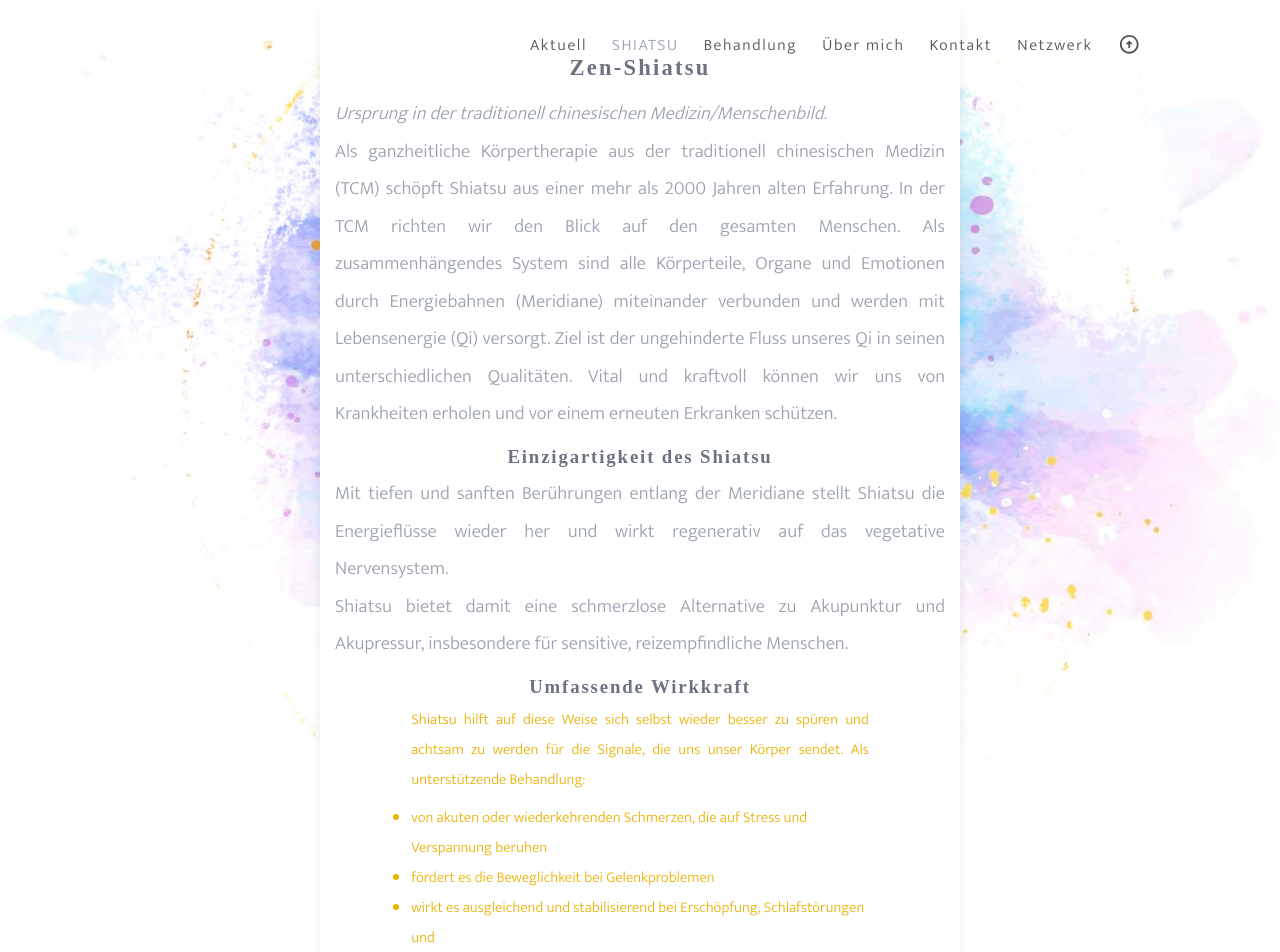
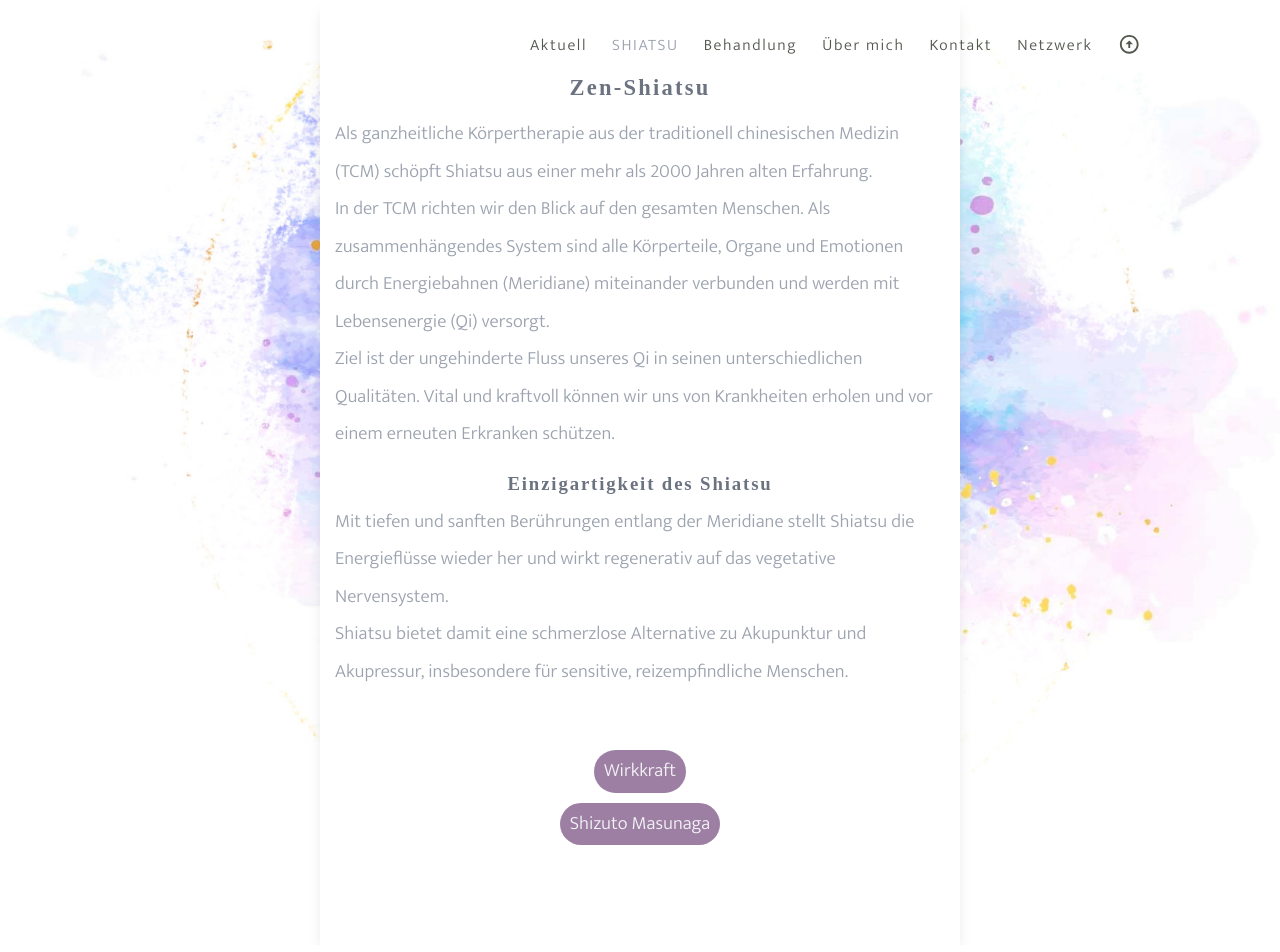
Before and after one commit to sophieAbraham/shiatsu-leipzig, a React (Vite) app: page /shiatsu in a window 1280 px wide. Shown: the top 952 px of the page. Built offline with nearby package versions, Linux system fonts and the light colour scheme; a web font is replaced by a local one.

Commit message:
+ modfied typography

```diff
--- a/src/pages/Home.jsx
+++ b/src/pages/Home.jsx
@@ -17,14 +17,14 @@ function Home() {
 
             <Link to="/aktuell">
                 <img
-                    title="Shiatsu Leipzig: Franziska Tansinne"
+                    title="Logo: Sascha Knorr"
                     src={Logo}
                     alt="Baumlogo Shiatsu Leipzig"
-                    className="mx-auto w-3/4 md:w-1/2 md:scale-75 rounded-full border-2 border-gray-300 shadow-xl -mt-40"
+                    className="mx-auto w-3/4 md:w-1/2 lg:scale-90 xl:scale-75 rounded-full border-2 border-gray-300 shadow-xl -mt-40"
                 />
             </Link>
 
-            <div>
+            <div className="mt-10 xl:-mt-10">
                 <h1 className={`${heading1}`}>Franziska Tansinne</h1>
                 <h2 className={`${heading2}`}>Shiatsu-Therapeutin <br /> Ganzheitliche Körpertherapie aus der TCM</h2>
             </div>
--- a/src/pages/Impressum.jsx
+++ b/src/pages/Impressum.jsx
@@ -13,7 +13,7 @@ function Impressum() {
             animate={{ width: '100%' }}
             exit={{ x: window.innerWidth, transition: { duration: 0.3 } }}
         >
-            <div className={`${impressumBox} pb-48 md:pb-20`}>
+            <div className={`${impressumBox}`}>
                 <h1 className={`${heading2box}`}>Impressum</h1>
 
                 <h2 className={`${heading3box}`}>Angaben gem&auml;&szlig; &sect; 5 TMG</h2>
--- a/src/pages/Kontakt.jsx
+++ b/src/pages/Kontakt.jsx
@@ -19,11 +19,10 @@ function Kontakt() {
         >
 
             <div className={`${contentBox}`}>
-                {/* <h2 className={`${heading2box}`}>Kontakt</h2> */}
 
                 <div className="w-full flex justify-center items-center">
                     <img src={Logo2} alt="Logo Shiatsu Leipzig"
-                        className="w-3/4 md:w-1/2 rounded-full mt-3 mb-3" />
+                        className="w-3/4 md:w-1/2 rounded-full mt-10 xl:mt-20 mb-3" />
                 </div>
 
                 <div>
--- a/src/pages/Shiatsu.jsx
+++ b/src/pages/Shiatsu.jsx
@@ -7,6 +7,7 @@ import { motion } from 'framer-motion';
 function Shiatsu() {
 
     let [boxOpen, setBoxOpen] = useState(true);
+    let [boxTwoOpen, setBoxTwoOpen] = useState(true);
 
     return (
 
@@ -21,12 +22,11 @@ function Shiatsu() {
                 <h2 className={`${heading2box}`}>Zen-Shiatsu</h2>
 
                 <p className={`${paragraph}`}>
-                    <i className=''>Ursprung in der traditionell chinesischen Medizin/Menschenbild.</i><br />
                     Als ganzheitliche Körpertherapie aus der traditionell chinesischen Medizin (TCM) schöpft Shiatsu
-                    aus einer mehr als 2000 Jahren alten Erfahrung.
+                    aus einer mehr als 2000 Jahren alten Erfahrung. <br />
                     In der TCM richten wir den Blick auf den gesamten Menschen. Als zusammenhängendes System sind
                     alle Körperteile, Organe und Emotionen durch Energiebahnen (Meridiane) miteinander verbunden und
-                    werden mit Lebensenergie (Qi) versorgt. Ziel ist der ungehinderte Fluss unseres Qi in
+                    werden mit Lebensenergie (Qi) versorgt. <br /> Ziel ist der ungehinderte Fluss unseres Qi in
                     seinen unterschiedlichen Qualitäten. Vital und kraftvoll können wir uns von Krankheiten
                     erholen und vor einem erneuten Erkranken schützen.
                 </p>
@@ -40,15 +40,24 @@ function Shiatsu() {
                     insbesondere für sensitive, reizempfindliche Menschen.
                 </p>
 
+                <div className="flex flex-col justify-center items-center mt-20">
+                    <button className={`${button} ${boxOpen ? '' : 'hidden'} ${boxTwoOpen ? '' : 'hidden'}`} onClick={() => setBoxOpen(!boxOpen)}>Wirkkraft</button>
+                    <button className={`${button} ${boxOpen ? '' : 'hidden'} ${boxTwoOpen ? '' : 'hidden'}`} onClick={() => setBoxTwoOpen(!boxTwoOpen)}> Shizuto Masunaga</button>
+                </div>
+
+
+
+                {/* entsprechende Boxen nach Buttonclick anzeigen lassen */}
+
                 {
-                    boxOpen ?
+                    !boxOpen ?
 
-                        <div className="w-[310px] md:w-3/4 mx-auto">
-                            <h3 className={`${heading3box}`}>Umfassende Wirkkraft</h3>
+                        <div className={`w-[310px] md:w-3/4 mx-auto`}>
+                            <h3 className={`${headingInfobox}`}>Umfassende Wirkkraft</h3>
 
                             <p className='text-2xl md:text-2xl text-yellow-500 text-justify leading-relaxed md:leading-loose'>
-                                Shiatsu hilft auf diese Weise sich selbst wieder besser zu
-                                spüren und achtsam zu werden für die Signale, die uns unser Körper sendet.
+                                Shiatsu hilft sich selbst wieder besser zu
+                                spüren und achtsam zu werden für die Signale, die uns unser Körper sendet. <br />
                                 Als unterstützende Behandlung:
                             </p>
 
@@ -61,12 +70,20 @@ function Shiatsu() {
                                 </li>
                             </ul>
 
-                            <button className={`${button}`} onClick={() => setBoxOpen(!boxOpen)}>Mehr Info</button>
+                            <button className={`${button}`} onClick={() => setBoxOpen(!boxOpen)}><HiArrowNarrowLeft /></button>
                         </div>
 
                         :
 
-                        <div className={`w-[310px] md:w-3/4 mx-auto mt-10 ${!boxOpen ? '' : 'hidden'}`}>
+                        <div className=""></div>
+
+                }
+
+
+                {
+                    !boxTwoOpen ?
+
+                        <div className={`w-[310px] md:w-3/4 mx-auto`}>
                             <h3 className={`${headingInfobox}`}>Masunagas Mitgefühl</h3>
                             <p className={`${pInfobox}`}>
                                 In der Tradition von Shizuto Masunaga findet die Behandlung in einer ruhigen,
@@ -78,8 +95,12 @@ function Shiatsu() {
                                 Erkunden und Behandeln zugleich.
                             </p>
 
-                            <button className={`${button}`} onClick={() => setBoxOpen(!boxOpen)}><HiArrowNarrowLeft /></button>
+                            <button className={`${button}`} onClick={() => setBoxTwoOpen(!boxTwoOpen)}><HiArrowNarrowLeft /></button>
                         </div>
+
+                        :
+
+                        <div className=""></div>
 
                 }
 
--- a/src/pages/UeberMich.jsx
+++ b/src/pages/UeberMich.jsx
@@ -25,7 +25,7 @@ function UeberMich() {
                 </div>
 
                 <p className={`${paragraph}`}>
-                    Leben heißt Wachstum ... im steten Wandel aus Licht und Dunkelheit, Aktivität und Ruhe,
+                    Leben heißt Wachstum - im steten Wandel aus Licht und Dunkelheit, Aktivität und Ruhe,
                     Entfaltung und Rückzug. Auch wir folgen diesen Rhythmen. Doch was ist, wenn wir aus dem
                     Gleichgewicht geraten? Wo und wie können wir uns wieder anbinden an unsere eigene Kraft?
                 </p>
--- a/src/services/styles.js
+++ b/src/services/styles.js
@@ -4,20 +4,20 @@ export const home = 'bg-white'
 export const notHome = 'bg-center bg-no-repeat bg-cover bg-logo-bg'
 
 // Content Box
-export const contentBox = 'container mx-auto bg-white -mt-5 p-6 w-full md:w-3/4 lg:w-1/2 min-h-screen flex-col justify-center items-center shadow-lg'
-export const blogBox = 'container mx-auto bg-slate-50 p-1 w-[365px] md:w-3/4 lg:w-1/2 h-fit flex-col justify-center items-center mt-20 shadow-lg rounded-md'
-export const impressumBox = 'container mx-auto bg-white p-6 w-full md:w-1/2 h-fit flex-col justify-center items-center shadow-md -mt-5'
+export const contentBox = 'container mx-auto bg-white -mt-5 p-6 pb-20 w-full md:w-3/4 lg:w-1/2 lg:pb-40 min-h-screen flex-col justify-center items-center shadow-lg'
+export const blogBox = 'container mx-auto bg-slate-50 p-1 w-[365px] md:w-3/4 lg:w-1/2 h-fit flex-col justify-center items-center mt-40 shadow-lg rounded-md'
+export const impressumBox = 'container mx-auto bg-white p-6 pb-52 md:pb-32 w-full md:w-1/2 h-fit flex-col justify-center items-center shadow-md -mt-5'
 export const uploadItemBox = 'container mx-auto bg-white p-6 w-full md:w-3/4 h-fit flex-col justify-center items-center mt-4'
 
 
 
 // Headings
-export const heading1 = "text-3xl lg:text-4xl md:text-3xl text-olivedunkel font-medium tracking-widest leading-relaxed mt-10 md:mt-0"
-export const heading2 = "text-2xl lg:text-3xl md:text-2xl text-olivedunkel font-medium tracking-widest leading-relaxed md:leading-normal mt-2"
+export const heading1 = "text-3xl lg:text-4xl md:text-3xl text-olivedunkel font-medium tracking-widest leading-relaxed"
+export const heading2 = "text-2xl lg:text-3xl md:text-2xl text-olivedunkel font-medium tracking-widest mt-2"
 
-export const heading2box = "font-Pinstripe text-3xl md:text-4xl text-gray-500 font-semibold tracking-widest mt-16 mb-6"
+export const heading2box = "font-Pinstripe text-3xl md:text-4xl text-gray-500 font-semibold tracking-widest mt-24 mb-6"
 export const heading2blog = "font-Pinstripe text-3xl md:text-4xl text-gray-500 font-semibold tracking-widest mt-4 mb-4"
-export const heading3box = "font-Pinstripe text-2xl md:text-3xl text-gray-500 font-semibold tracking-widest leading-relaxed md:leading-loose mt-2"
+export const heading3box = "font-Pinstripe text-2xl md:text-3xl text-gray-500 font-semibold tracking-widest leading-relaxed md:leading-loose mt-5"
 export const headingInfobox = 'font-Pinstripe text-2xl md:text-3xl text-yellow-500 font-semibold tracking-widest leading-relaxed md:leading-loose mt-2'
 export const headingInfobox2 = 'font-Pinstripe text-3xl md:text-4xl text-white font-semibold tracking-widest leading-relaxed md:leading-loose mt-2'
 export const headingsContact = "text-3xl md:text-4xl text-gray-400 tracking-widest leading-relaxed md:leading-loose mt-2"
@@ -26,15 +26,15 @@ export const contactIcons = "text-2xl md:text-3xl text-gray-500 tracking-widest
 
 
 // Paragraphs
-export const paragraph = 'text-2xl md:text-3xl text-gray-400 text-justify leading-relaxed md:leading-loose'
+export const paragraph = 'text-2xl md:text-3xl text-gray-400 text-justify sm:text-left leading-relaxed md:leading-loose'
 export const pInfobox = 'text-2xl md:text-2xl text-gray-400 text-justify leading-relaxed md:leading-loose'
-export const pInfobox2 = 'text-2xl md:text-2xl text-white text-justify leading-relaxed md:leading-loose'
+export const pInfobox2 = 'text-2xl md:text-2xl text-white text-justify sm:text-left leading-relaxed md:leading-loose'
 export const pImprbox = 'text-2xl md:text-2xl text-gray-400 text-center leading-relaxed md:leading-loose'
 
 
 
 // Lists
-export const list = 'mt-3 list-disc list-outside text-2xl md:text-2xl text-yellow-500 text-start leading-relaxed md:leading-loose'
+export const list = 'mt-3 list-disc list-outside text-2xl md:text-2xl text-gray-400 text-start leading-relaxed md:leading-loose'
 
 
 // Navigation
```
Also changed, not shown: src/pages/Aktuell.jsx (+28 -7 lines), src/pages/Behandlung.jsx (+0 -9 lines), 1 other file (tests, documents, lock files or other folders).
